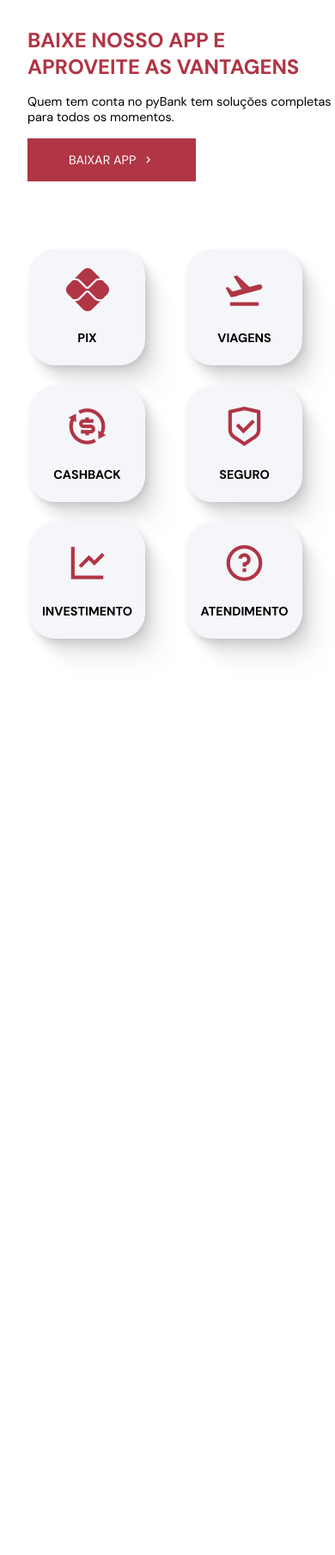
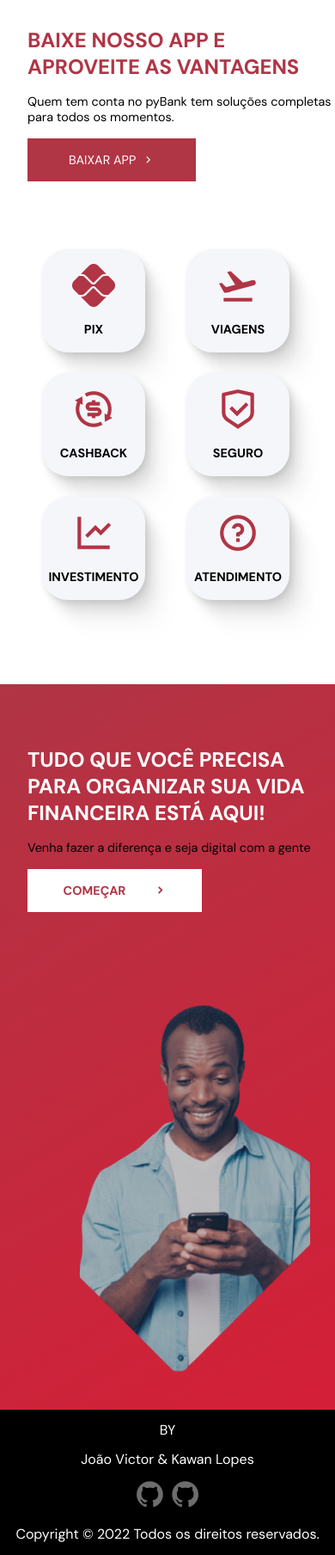
Before and after one commit to joaovirtc/pyBank, a PHP site: page / in a window 390 px wide. Shown: the part 892-2701 px from the top of the page at 86% size. Before the commit the page ends 1655 px from the top, so only its background shows below. Run offline with PHP 8.4, Linux system fonts and the light colour scheme.

Commit message:
home finalizada

```diff
--- a/assets/css/style.css
+++ b/assets/css/style.css
@@ -24,6 +24,9 @@
 
 
 }
+
+
+
 
 img {
   max-width: 100%;
@@ -377,12 +380,127 @@
 
 
 
+        /* ======================== PROMOTION ======================= */
+
+        .promotion {
+         max-width: 100vw;
+         height: 100vh;
+         display: flex;
+         justify-content: center;
+         align-items: center;
+         background: linear-gradient(149.11deg, #B03545 0%, #D41F37 100%);
+        }
+
+        .texto__promotion{
+          width: 50%;
+          height: 99%;
+          display: flex;
+          flex-direction: column;
+          justify-content: center;
+          align-items: flex-start;
+        }
+
+        .promotion__img {
+          width: 30%;
+          height: 99%;
+          display: flex;
+          justify-content: center;
+          align-items: center;
+          padding-left: 1.6rem;
+        }
+
+
+        .promotion__title {
+          font-size: 2.7rem;
+          color: var(--text-white);
+          padding-left: 2rem;
+        }
+
+        .promotion__subtitle{
+          padding: 1rem 0;
+          padding-left: 2rem;
+        }
+
+        .promotion__btn-link{
+          padding: 1rem 2.6rem;
+        background-color: var(--text-white);
+        color: var(--first-color);
+        text-align: center;
+        transition: border-radius .5s;
+        margin-left: 2rem;
+        cursor: pointer;
+        display: flex;
+        justify-content: space-between;
+        align-items: center;
+        width: 120px;
+        font-weight: bold;
+        }
+
+        .promotion__btn-link:hover{
+          border-radius: 15px;
+
+
+
+      }
+
+
+      /* ============================= FOOTER ===================== */
+
+      footer{
+        max-width: 100vw;
+        height: 20vh;
+        background-color: #000;
+        display: flex;
+        justify-content: center;
+        align-items: center;
+      }
+
+      .footer__main{
+        width: 80%;
+        height: 99%;
+        display: flex;
+        align-items: center;
+        justify-content: space-evenly;
+        flex-direction: column;
+        color: #fff;
+
+      }
+
+      .footer__main p {
+        font-weight: 400;
+        padding: 0 0.3rem;
+
+      }
+
+      .footer__main i {
+        font-size: 2.3rem;
+        color: rgba(204, 204, 204, 0.534);
+        transition: color .5s;
+
+      }
+
+      .footer__main i:hover{
+        color: #fff;
+      }
 
 
 
 
 
 
+
+
+
+        /* ================== BIG SERVICES ===================== */
+
+        @media screen and (min-width:1600px) {
+
+          .flex{
+            column-gap: 7rem;
+
+          }
+
+        }
 
 
 
@@ -444,10 +562,21 @@
           font-size: 1rem;
         }
 
+        .box {
+          width: 120px;
+          height: 120px;
+        }
 
 
+         /* =================== SECTION PROMOTION =============== */
+
+        .promotion__title{
+          font-size: 1.7rem;
+        }
 
       }
+
+
 
 
        /* ================== SMALL SERVICES ===================== */
@@ -455,7 +584,7 @@
       @media screen and (max-width:428px){
 
         .home__title{
-          font-size: 1.7rem;
+          font-size: 1.5rem;
         }
 
         .home__subtitle{
@@ -470,6 +599,7 @@
           font-size: 0.9rem;
         }
 
+          /* ========================== SECTION APP =================== */
 
         .flex{
           column-gap: 1rem;
@@ -478,8 +608,43 @@
         }
 
         .app__texto a {
-          width: 100px;
+          max-width: 100px;
         }
 
 
+        /* ========================== SECTION PROMOTION =================== */
+
+        .promotion{
+          flex-direction: column;
+        }
+
+        .texto__promotion{
+          width: 100%;
+          height: 40%;
+        }
+
+        .promotion__title{
+          font-size: 1.5rem;
+
+        }
+
+        .promotion__subtitle{
+          font-size: 0.9rem;
+        }
+
+        .promotion__btn-link{
+          font-size: 0.9rem;
+        }
+
+        .promotion__img{
+          height: 60%;
+          width: 100%;
+        }
+
+
+
+        .footer__main  {
+          width: 100%;
+        }
+
       }
--- a/index.html
+++ b/index.html
@@ -103,7 +103,36 @@
 
         </section>
 
+        <div class="promotion">
+            <div class="texto__promotion">
+                <h1 class="promotion__title">TUDO QUE VOCÊ PRECISA PARA ORGANIZAR SUA VIDA FINANCEIRA ESTÁ AQUI!
+
+                </h1>
+                <p class="promotion__subtitle">Venha fazer a diferença e seja digital com a gente
+                </p>
+                <a class="promotion__btn-link" href="#">COMEÇAR<i class="ri-arrow-right-s-line"></i></a>
+            </div>
+            <div class="promotion__img">
+                <img src="./assets/img/pessoa.png" alt="">
+            </div>
+        </div>
+
+
+
     </main>
+
+    <!--=============== FOOTER ===============-->
+    <footer>
+        <div class="footer__main">
+            <p>BY</p>
+            <p>João Victor & Kawan Lopes</p>
+            <div>
+                <a href=""><i class="ri-github-fill"></i></a>
+                <a href=""><i class="ri-github-fill"></i></a>
+            </div>
+            <p>Copyright © 2022 Todos os direitos reservados.</p>
+        </div>
+    </footer>
 
     <!--=============== SCROLLREVEAL ===============-->
     <script src=""></script>
```
Also changed, not shown: assets/img/pessoa.png (added).
